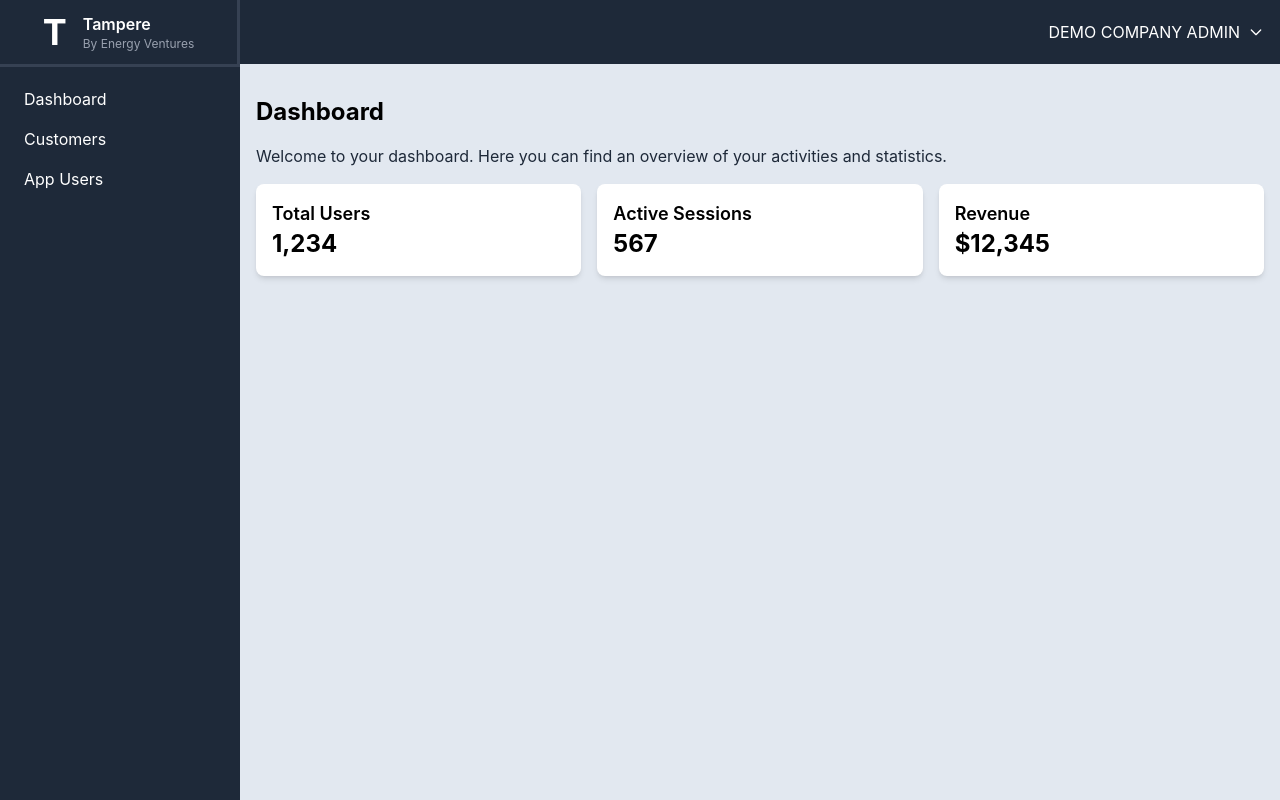
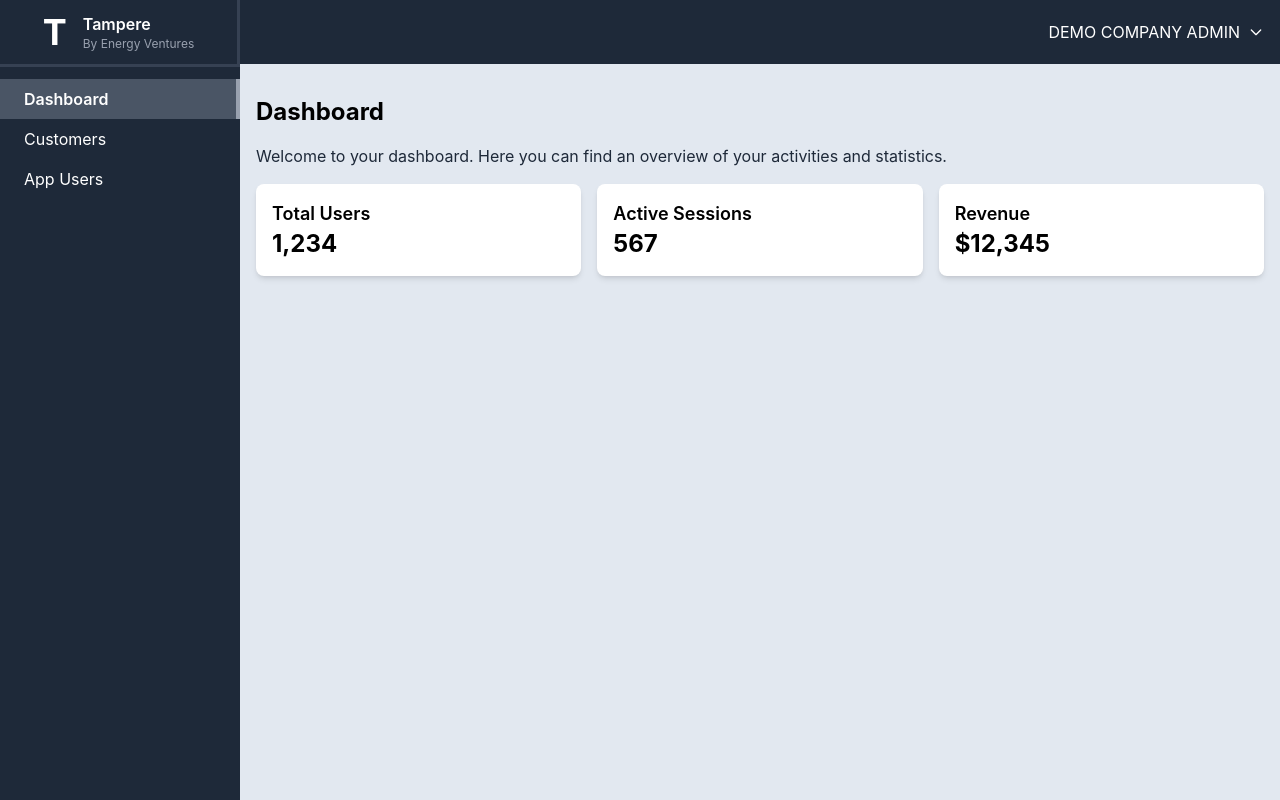
Before and after one commit to sssaravanait/angular-tailwind-mpm, an Angular app: page /dashboard in a window 1280 px wide. Built offline with nearby package versions, Linux system fonts and the light colour scheme.

Commit message:
sidebar active related ui enhancements

```diff
--- a/src/app/features/dashboard/dashboard.html
+++ b/src/app/features/dashboard/dashboard.html
@@ -8,15 +8,15 @@
     <!-- Stats Cards -->
     <div class="flex flex-1 flex-col gap-4 md:flex-row">
 
-        <div class="flex-1 bg-white p-4 rounded-lg shadow-md">
+        <div class="flex-1 bg-white p-4 rounded-lg shadow-md hover:shadow-lg transition-shadow duration-300">
             <h2 class="text-lg font-semibold">Total Users</h2>
             <p class="text-2xl font-bold">1,234</p>
         </div>
-        <div class="flex-1 bg-white p-4 rounded-lg shadow-md">
+        <div class="flex-1 bg-white p-4 rounded-lg shadow-md hover:shadow-lg transition-shadow duration-300">
             <h2 class="text-lg font-semibold">Active Sessions</h2>
             <p class="text-2xl font-bold">567</p>
         </div>
-        <div class="flex-1 bg-white p-4 rounded-lg shadow-md">
+        <div class="flex-1 bg-white p-4 rounded-lg shadow-md hover:shadow-lg transition-shadow duration-300">
             <h2 class="text-lg font-semibold">Revenue</h2>
             <p class="text-2xl font-bold">$12,345</p>
         </div>
--- a/src/app/layout/sidebar/sidebar.html
+++ b/src/app/layout/sidebar/sidebar.html
@@ -15,9 +15,9 @@
             <li *ngFor="let item of menuItems">
                 <a
                     routerLink="/{{item.path}}"
-                    routerLinkActive="bg-gray-800"
+                    routerLinkActive="bg-gray-600 text-white font-semibold border-r-gray-400 border-r-4"
                     [routerLinkActiveOptions]="{exact: true}"
-                    class="px-4 py-2 hover:bg-gray-600 flex items-center cursor-pointer"
+                    class="px-4 py-2 hover:bg-gray-700 flex items-center cursor-pointer"
                 >
                     <span class="ml-2">{{item.title}}</span>
                 </a>
```
